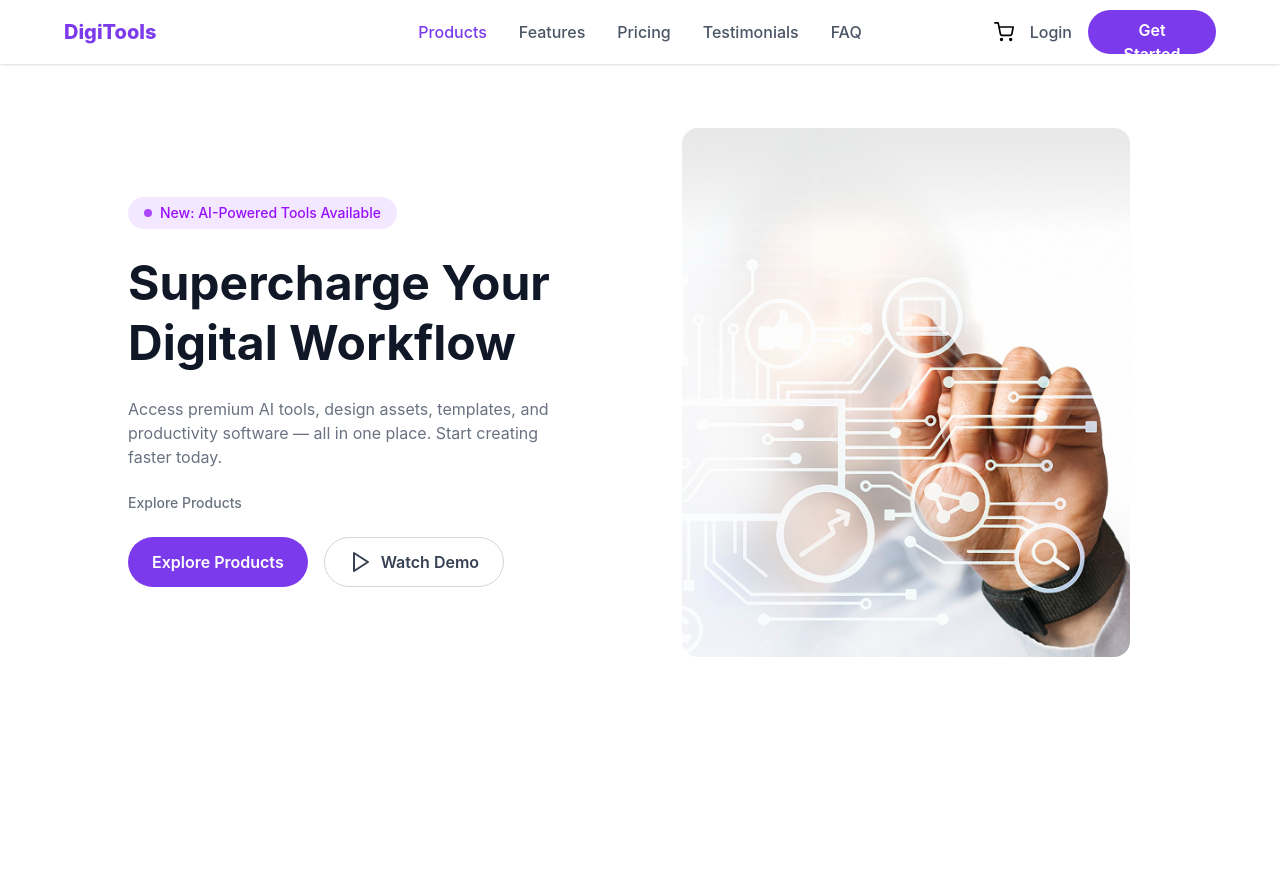
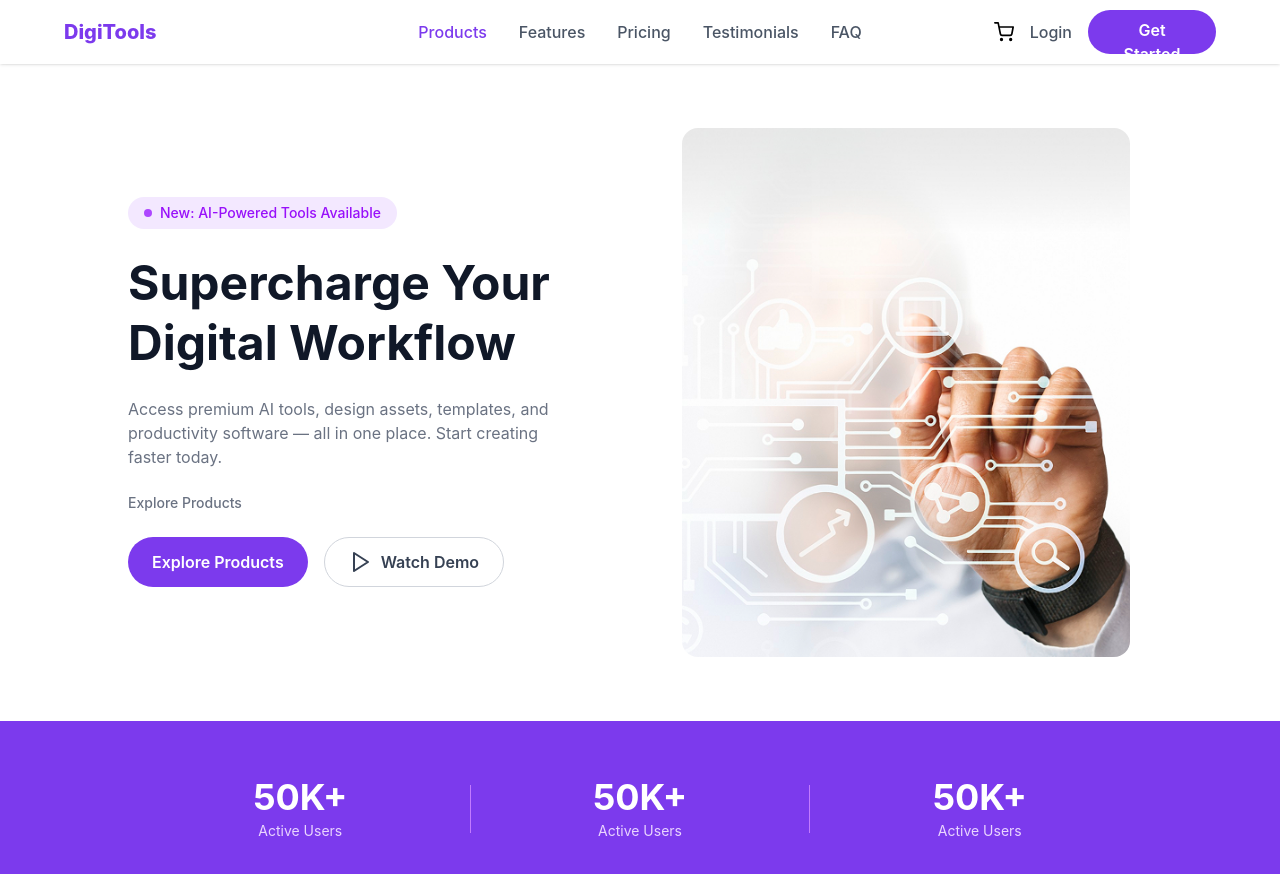
Before and after one commit to golamrabbi73/DigiTools-Platform, a React (Vite) app: page / in a window 1280 px wide. Shown: the top 874 px of the page. Before the commit the page ends 800 px from the top, so only its background shows below. Built offline with nearby package versions, Linux system fonts and the light colour scheme.

Commit message:
add stats section according to figma design

```diff
--- a/src/App.jsx
+++ b/src/App.jsx
@@ -1,11 +1,13 @@
 import Banner from './components/Banner';
 import Navbar from './components/Navbar';
+import Stats from './components/Stats';
 import './index.css'
 function App() {
   return (
     <>
       <Navbar />
       <Banner />
+      <Stats />
     </>
   );
 }
--- /dev/null
+++ b/src/components/Stats.jsx
@@ -0,0 +1,34 @@
+import React from 'react'
+
+const Stats = () => {
+  return (
+    <section className="py-14" style={{ backgroundColor: "#7c3aed" }}>
+        <div className='max-w-4xl mx-auto px-4 flex flex-col md:flex-row items-center justify-around gap-8 text-center text-white'>
+
+            {/* users */}
+            <div>
+                <h2 className='text-4xl font-bold'>50K+</h2>
+                <p className='text-purple-200 mt-1 text-sm'>Active Users</p>
+            </div>
+
+            <div className='hidden md:block w-px h-12 bg-purple-400'></div>
+
+            {/* tools */}
+            <div>
+                <h2 className='text-4xl font-bold'>50K+</h2>
+                <p className='text-purple-200 mt-1 text-sm'>Active Users</p>
+            </div>
+
+            <div className='hidden md:block w-px h-12 bg-purple-400'></div>
+
+            {/* users */}
+            <div>
+                <h2 className='text-4xl font-bold'>50K+</h2>
+                <p className='text-purple-200 mt-1 text-sm'>Active Users</p>
+            </div>
+        </div>
+    </section>
+  )
+}
+
+export default Stats
```
